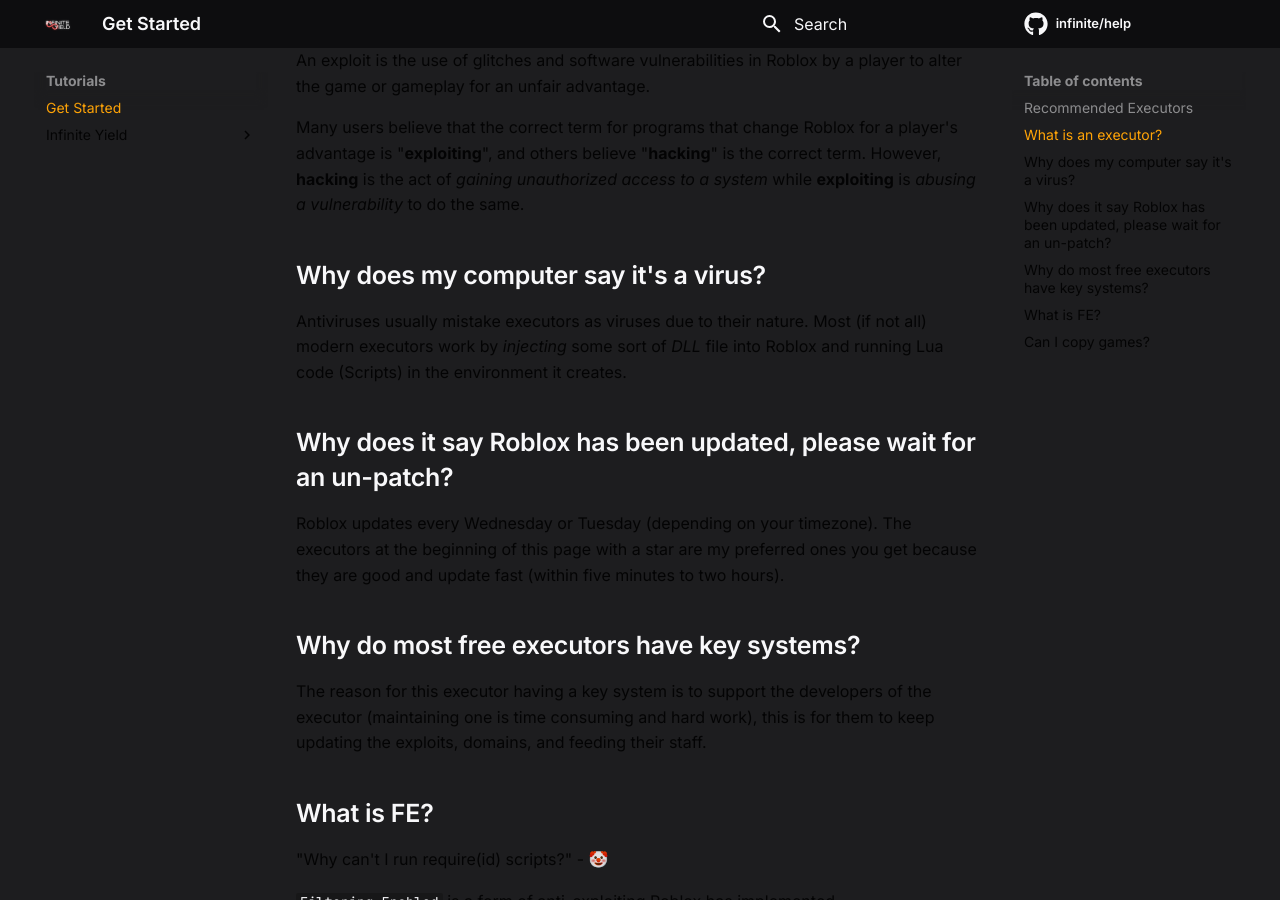
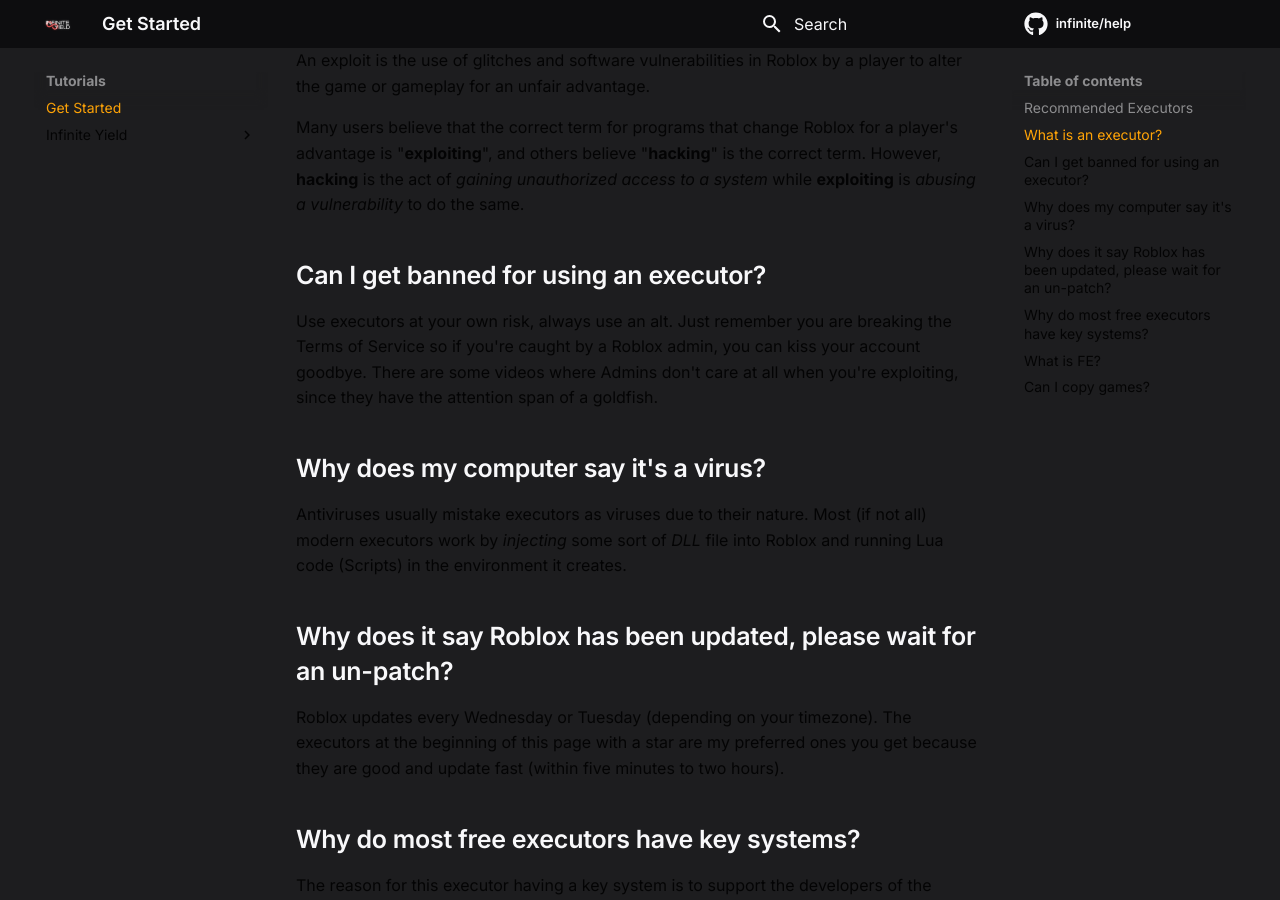
Before and after one commit to pamlib/iyt, an MkDocs documentation site: the page built from docs/tutorials/index.md, in a window 1280 px wide and 900 px high, scrolled down 755 px. Built offline with MkDocs 1.6.1 and Material for MkDocs 9.7.7, drawn with Linux system fonts in a browser that asks for light colours; comment, search, counter and statistics services are not loaded.

Commit message:
Update index.md

```diff
--- a/docs/tutorials/index.md
+++ b/docs/tutorials/index.md
@@ -25,6 +25,10 @@
 An exploit is the use of glitches and software vulnerabilities in Roblox by a player to alter the game or gameplay for an unfair advantage.
 
 Many users believe that the correct term for programs that change Roblox for a player's advantage is "**exploiting**", and others believe "**hacking**" is the correct term. However, **hacking** is the act of *gaining unauthorized access to a system* while **exploiting** is *abusing a vulnerability* to do the same.
+
+## Can I get banned for using an executor?
+
+Use executors at your own risk, always use an alt. Just remember you are breaking the Terms of Service so if you're caught by a Roblox admin, you can kiss your account goodbye. There are some videos where Admins don't care at all when you're exploiting, since they have the attention span of a goldfish.
 
 ## Why does my computer say it's a virus?
 
```
